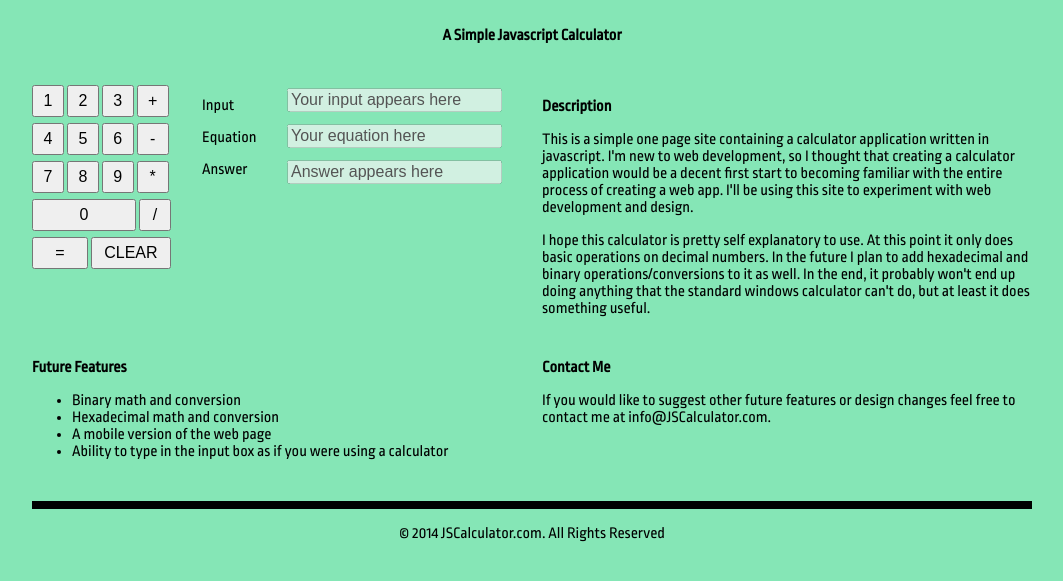
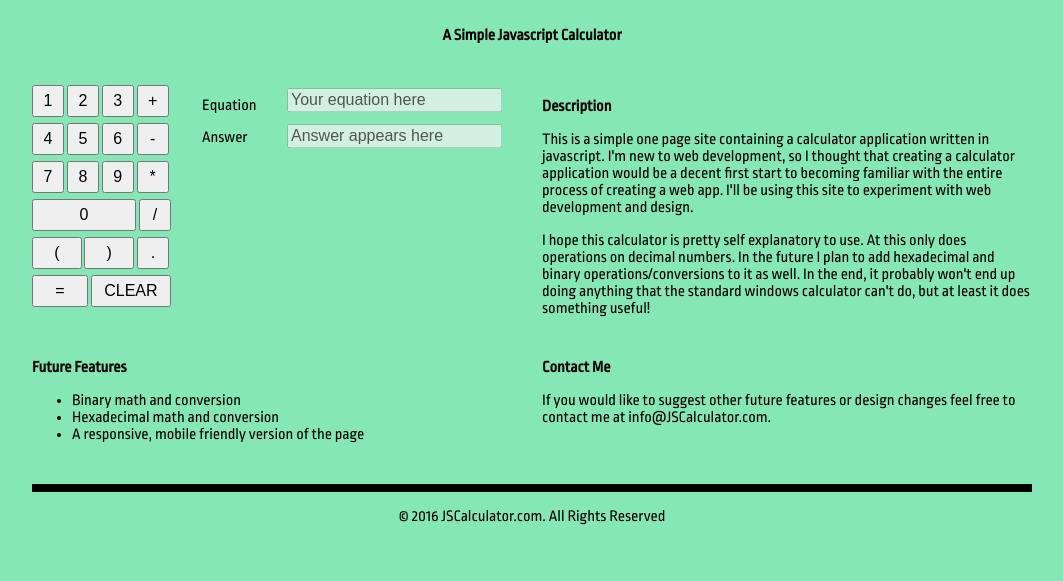
Before and after one commit to GeekBGreen/JSCalculator, a plain HTML site: page index.html in a window 1280 px wide. Shown: the part 65-646 px from the top of the page, without its empty margins (108-1171 px from the left). Drawn offline with Linux system fonts and the light colour scheme.

Commit message:
Updated for Ver 2.0.0

```diff
--- a/index.html
+++ b/index.html
@@ -20,31 +20,32 @@
 
 	  <form name="myForm">
 		<div class="grid_2">
-			<input type="button" name="1" value="1" OnClick="DisplayInput('1')" class="numOrOpButton">
-			<input type="button" name="2" value="2" OnClick="DisplayInput('2')" class="numOrOpButton">
-			<input type="button" name="3" value="3" OnClick="DisplayInput('3')" class="numOrOpButton">
-			<input type="button" name="add" value="+" OnClick="DisplayInput('+')" class="numOrOpButton">
-			<input type="button" name="4" value="4" OnClick="DisplayInput('4')" class="numOrOpButton">
-			<input type="button" name="5" value="5" OnClick="DisplayInput('5')" class="numOrOpButton">
-			<input type="button" name="6" value="6" OnClick="DisplayInput('6')" class="numOrOpButton">
-			<input type="button" name="sub" value="-" OnClick="DisplayInput('-')" class="numOrOpButton">
-			<input type="button" name="7" value="7" OnClick="DisplayInput('7')" class="numOrOpButton">
-			<input type="button" name="8" value="8" OnClick="DisplayInput('8')" class="numOrOpButton">
-			<input type="button" name="9" value="9" OnClick="DisplayInput('9')" class="numOrOpButton">
-			<input type="button" name="mul" value="*" OnClick="DisplayInput('*')" class="numOrOpButton">
-			<input type="button" name="0" value="0" OnClick="DisplayInput('0')" class="numOrOpButton" id="zeroButton">
-			<input type="button" name="div" value="/" OnClick="DisplayInput('/')" class="numOrOpButton">
-			<input type="button" name="=" value="=" OnClick="DisplayInput('=')" class="numOrOpButton" id="equalsButton">
-			<input type="button" name="clear" value="CLEAR" onClick="ClearEQ()" class="numOrOpButton" id="clearButton">
+			<input type="button" name="1" value="1" OnClick="UpdateStateMachine('1')" class="numOrOpButton">
+			<input type="button" name="2" value="2" OnClick="UpdateStateMachine('2')" class="numOrOpButton">
+			<input type="button" name="3" value="3" OnClick="UpdateStateMachine('3')" class="numOrOpButton">
+			<input type="button" name="add" value="+" OnClick="UpdateStateMachine('+')" class="numOrOpButton">
+			<input type="button" name="4" value="4" OnClick="UpdateStateMachine('4')" class="numOrOpButton">
+			<input type="button" name="5" value="5" OnClick="UpdateStateMachine('5')" class="numOrOpButton">
+			<input type="button" name="6" value="6" OnClick="UpdateStateMachine('6')" class="numOrOpButton">
+			<input type="button" name="sub" value="-" OnClick="UpdateStateMachine('-')" class="numOrOpButton">
+			<input type="button" name="7" value="7" OnClick="UpdateStateMachine('7')" class="numOrOpButton">
+			<input type="button" name="8" value="8" OnClick="UpdateStateMachine('8')" class="numOrOpButton">
+			<input type="button" name="9" value="9" OnClick="UpdateStateMachine('9')" class="numOrOpButton">
+			<input type="button" name="mul" value="*" OnClick="UpdateStateMachine('*')" class="numOrOpButton">
+			<input type="button" name="0" value="0" OnClick="UpdateStateMachine('0')" class="numOrOpButton" id="zeroButton">
+			<input type="button" name="div" value="/" OnClick="UpdateStateMachine('/')" class="numOrOpButton">
+            <input type="button" name="open" value="(" OnClick="UpdateStateMachine('(')" class="numOrOpButton" id="openParenButton">
+            <input type="button" name="close" value=")" OnClick="UpdateStateMachine(')')" class="numOrOpButton" id="closeParenButton">
+            <input type="button" name="point" value="." onclick="UpdateStateMachine('.')" clas="numOrOpButton" id="decimalPoint">
+			<input type="button" name="=" value="=" OnClick="UpdateStateMachine('=')" class="numOrOpButton" id="equalsButton">
+			<input type="button" name="clear" value="CLEAR" onClick="UpdateStateMachine('CLR')" class="numOrOpButton" id="clearButton">
 		</div>
 
 		<div class="grid_1">
-			<p class="label">Input</p>
 			<p class="label">Equation</p>
 			<p class="label">Answer</p>
 		</div>
 		<div class="grid_3">
-			<input type="text" name="user_input" id="user_input" disabled="disabled" value="Your input appears here"> <br>
 			<input type="text" name="equation" id="equation" disabled="disabled" value="Your equation here" onClick="ChangeFocus("user_input")"> <br>
 			<input type="text" name="answer" disabled="disabled" value="Answer appears here">
 		</div>
@@ -66,10 +67,10 @@
 				with web development and  design.
 			</p>
 			<p>
-				I hope this calculator is pretty self explanatory to use. At this point it only does basic operations on
-				decimal numbers. In the future I plan to add hexadecimal and binary operations/conversions to it as well.
-				In the end, it probably won't end up doing anything that the standard windows calculator can't do, but
-				at least it does something useful.
+				I hope this calculator is pretty self explanatory to use. At this only does operations on decimal numbers.
+                In the future I plan to add hexadecimal and binary operations/conversions to it as well. In the end, it
+                probably won't end up doing anything that the standard windows calculator can't do, but at least it does
+                something useful!
 			</p>
 	  </div>
 
@@ -79,8 +80,7 @@
 				<ul>
 					<li>Binary math and conversion</li>
 					<li>Hexadecimal math and conversion</li>
-					<li>A mobile version of the web page</li>
-					<li>Ability to type in the input box as if you were using a calculator</li>
+					<li>A responsive, mobile friendly version of the page</li>
 				</ul>
 			</p>
 	  </div>
@@ -94,7 +94,7 @@
 	  </div>
 
 	  <div id="copyright" class="grid_12">
-			<p>&copy; 2014 JSCalculator.com. All Rights Reserved</p>
+			<p>&copy; 2016 JSCalculator.com. All Rights Reserved</p>
 	  </div>
    </div>
  </body>
```
